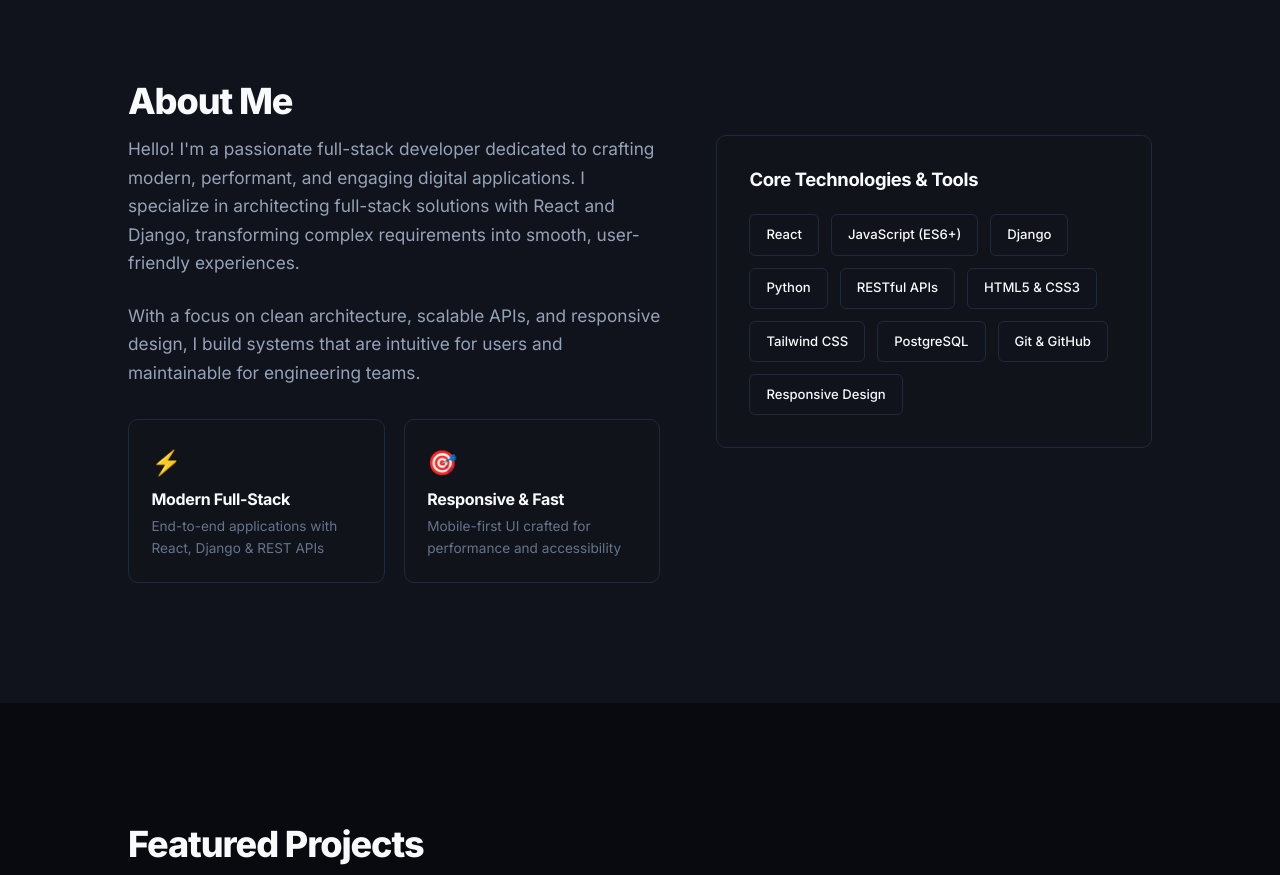
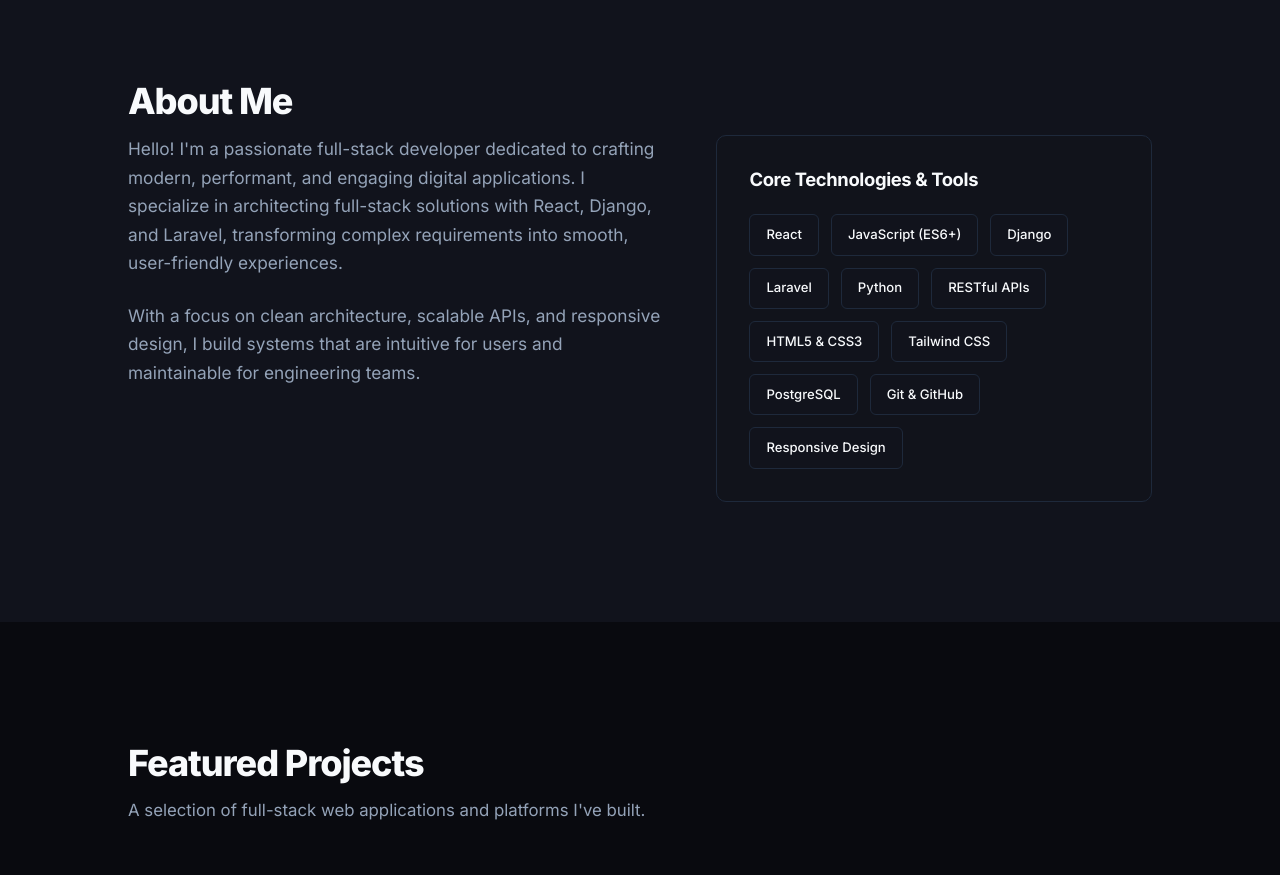
Before and after one commit to Kidkasam/portfolio_project_2, a plain HTML site: page index.html in a window 1280 px wide. Shown: the part 840-1715 px from the top of the page. Drawn offline with Linux system fonts and the light colour scheme.

Commit message:
Add Laravel to skills and clean up About section

```diff
--- a/index.html
+++ b/index.html
@@ -90,21 +90,8 @@
         <div class="about-content">
             <div class="about-text">
                 <p>Hello! I'm a passionate full-stack developer dedicated to crafting modern, performant, and engaging digital applications.
-                    I specialize in architecting full-stack solutions with React and Django, transforming complex requirements into smooth, user-friendly experiences.</p>
+                    I specialize in architecting full-stack solutions with React, Django, and Laravel, transforming complex requirements into smooth, user-friendly experiences.</p>
                 <p>With a focus on clean architecture, scalable APIs, and responsive design, I build systems that are intuitive for users and maintainable for engineering teams.</p>
-
-                <div class="highlights-grid">
-                    <div class="highlight-item">
-                        <div class="highlight-icon">⚡</div>
-                        <h4>Modern Full-Stack</h4>
-                        <p>End-to-end applications with React, Django &amp; REST APIs</p>
-                    </div>
-                    <div class="highlight-item">
-                        <div class="highlight-icon">🎯</div>
-                        <h4>Responsive &amp; Fast</h4>
-                        <p>Mobile-first UI crafted for performance and accessibility</p>
-                    </div>
-                </div>
             </div>
 
             <div class="skills-wrapper">
@@ -113,6 +100,7 @@
                     <div class="skill-tag">React</div>
                     <div class="skill-tag">JavaScript (ES6+)</div>
                     <div class="skill-tag">Django</div>
+                    <div class="skill-tag">Laravel</div>
                     <div class="skill-tag">Python</div>
                     <div class="skill-tag">RESTful APIs</div>
                     <div class="skill-tag">HTML5 &amp; CSS3</div>
```
